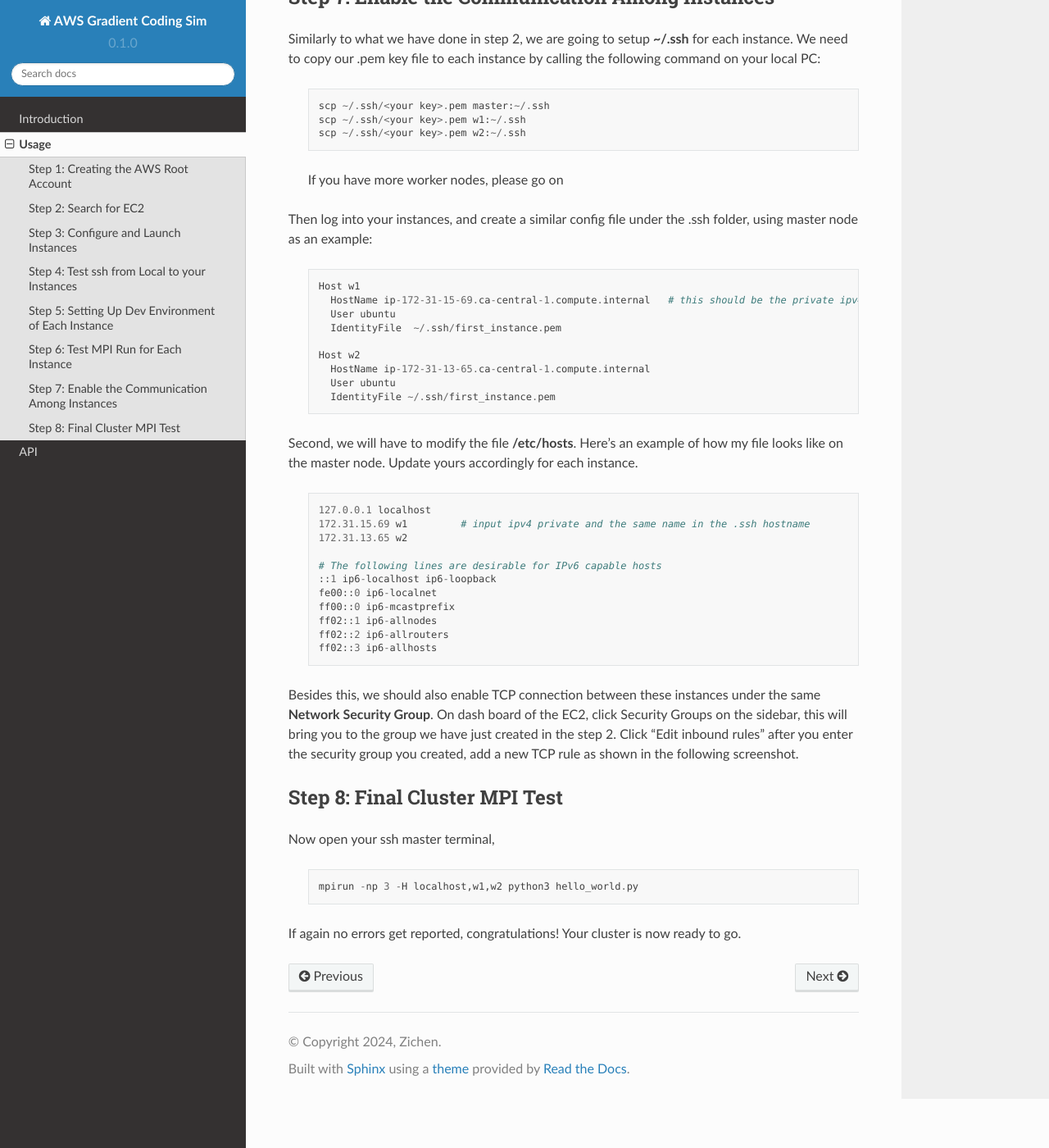
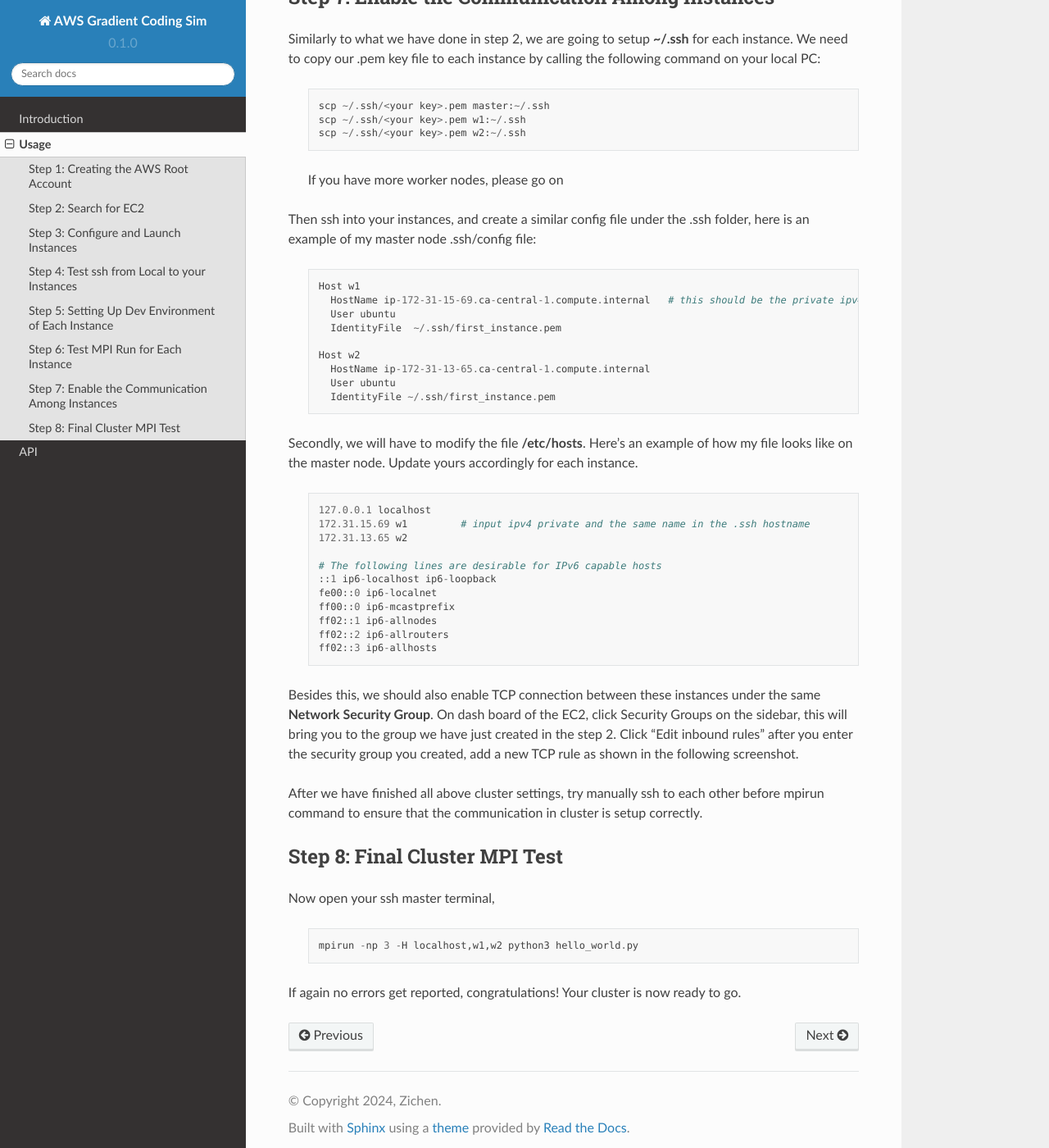
Before and after one commit to ZeeChono/GradientCodeReadDocs, a Sphinx documentation site: the page built from docs/source/usage.rst, in a window 1280 px wide and 1400 px high, scrolled down 5080 px. Shown: the whole window at 82% size. Built offline with Sphinx 7.4.7 and the Read the Docs theme 2.0.0, drawn with Linux system fonts in a browser that asks for light colours.

Commit message:
Update usage.rst

```diff
--- a/docs/source/usage.rst
+++ b/docs/source/usage.rst
@@ -148,7 +148,7 @@ Similarly to what we have done in step 2, we are going to setup **~/.ssh** for e
 
    If you have more worker nodes, please go on
 
-Then log into your instances, and create a similar config file under the .ssh folder, using master node as an example:
+Then ssh into your instances, and create a similar config file under the .ssh folder, here is an example of my master node .ssh/config file:
 
    .. code-block::
 
@@ -162,7 +162,7 @@ Then log into your instances, and create a similar config file under the .ssh fo
         User ubuntu
         IdentityFile ~/.ssh/first_instance.pem
 
-Second, we will have to modify the file **/etc/hosts**. Here's an example of how my file looks like on the master node. Update yours accordingly for each instance.
+Secondly, we will have to modify the file **/etc/hosts**. Here's an example of how my file looks like on the master node. Update yours accordingly for each instance.
 
    .. code-block::
 
@@ -181,6 +181,9 @@ Second, we will have to modify the file **/etc/hosts**. Here's an example of how
 Besides this, we should also enable TCP connection between these instances under the same **Network Security Group**. On dash board of the EC2, click Security Groups on the sidebar, this will bring you to the group we have just created in the step 2. Click "Edit inbound rules" after you enter the security group you created, add a new TCP rule as shown in the following screenshot.
 
 
+After we have finished all above cluster settings, try manually ssh to each other before mpirun command to ensure that the communication in cluster is setup correctly.
+
+
 Step 8: Final Cluster MPI Test
 ------------------------------
 Now open your ssh master terminal,
```
